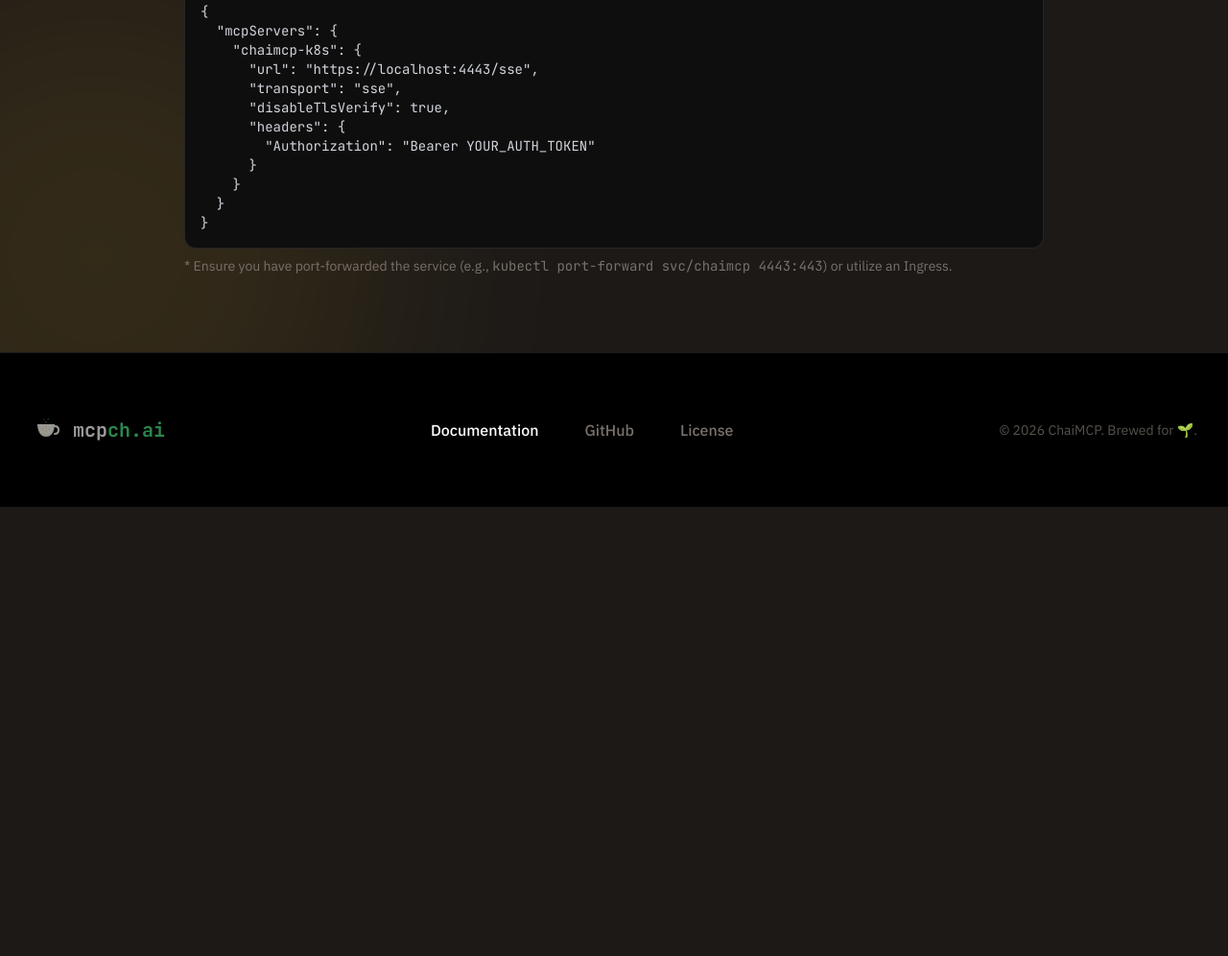
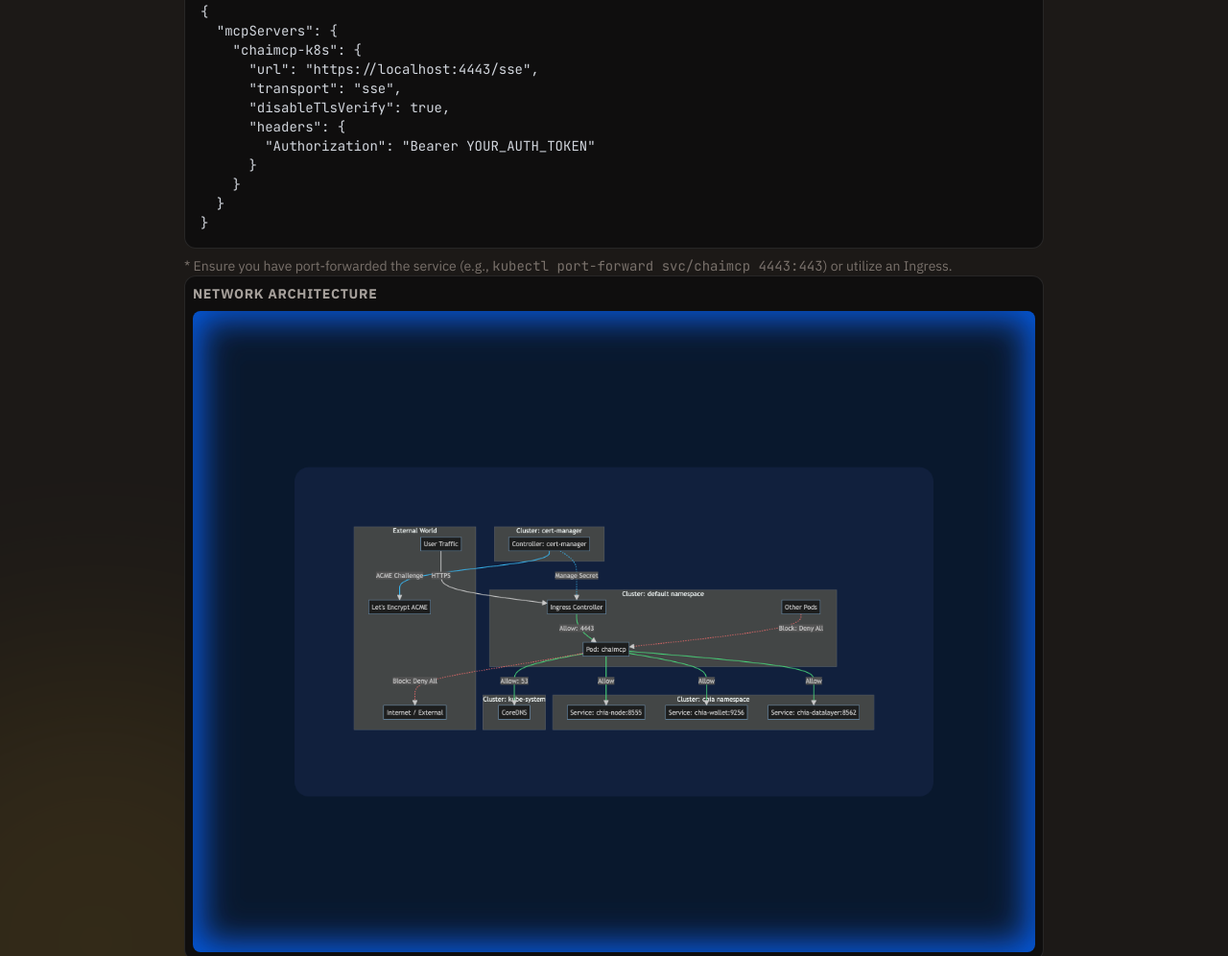
Before and after one commit to dcarrith/chaimcp, a website: page docs.html in a window 1280 px wide. Shown: the part 2225-3221 px from the top of the page at 96% size. Before the commit the page ends 2753 px from the top, so only its background shows below. Drawn offline with nearby package versions, Linux system fonts and the light colour scheme.

Commit message:
docs: Add Kubernetes Network Architecture diagram to documentation

```diff
--- a/docs.html
+++ b/docs.html
@@ -228,6 +228,14 @@
                             * Ensure you have port-forwarded the service (e.g.,
                             <code>kubectl port-forward svc/chaimcp 4443:443</code>) or utilize an Ingress.
                         </p>
+
+                        <!-- K8s Architecture Diagram -->
+                        <div class="mt-8 bg-[#0f0e0e] rounded-xl border border-white/10 p-2 overflow-hidden">
+                            <h4 class="text-sm font-bold text-stone-400 mb-2 px-2 uppercase tracking-wider">Network
+                                Architecture</h4>
+                            <img src="./assets/k8s_network_architecture.png" alt="Kubernetes Network Architecture"
+                                class="w-full h-auto rounded-lg opacity-90 hover:opacity-100 transition-opacity">
+                        </div>
                     </div>
                 </div>
             </div>
```
Also changed, not shown: assets/k8s_network_architecture.png (added).
